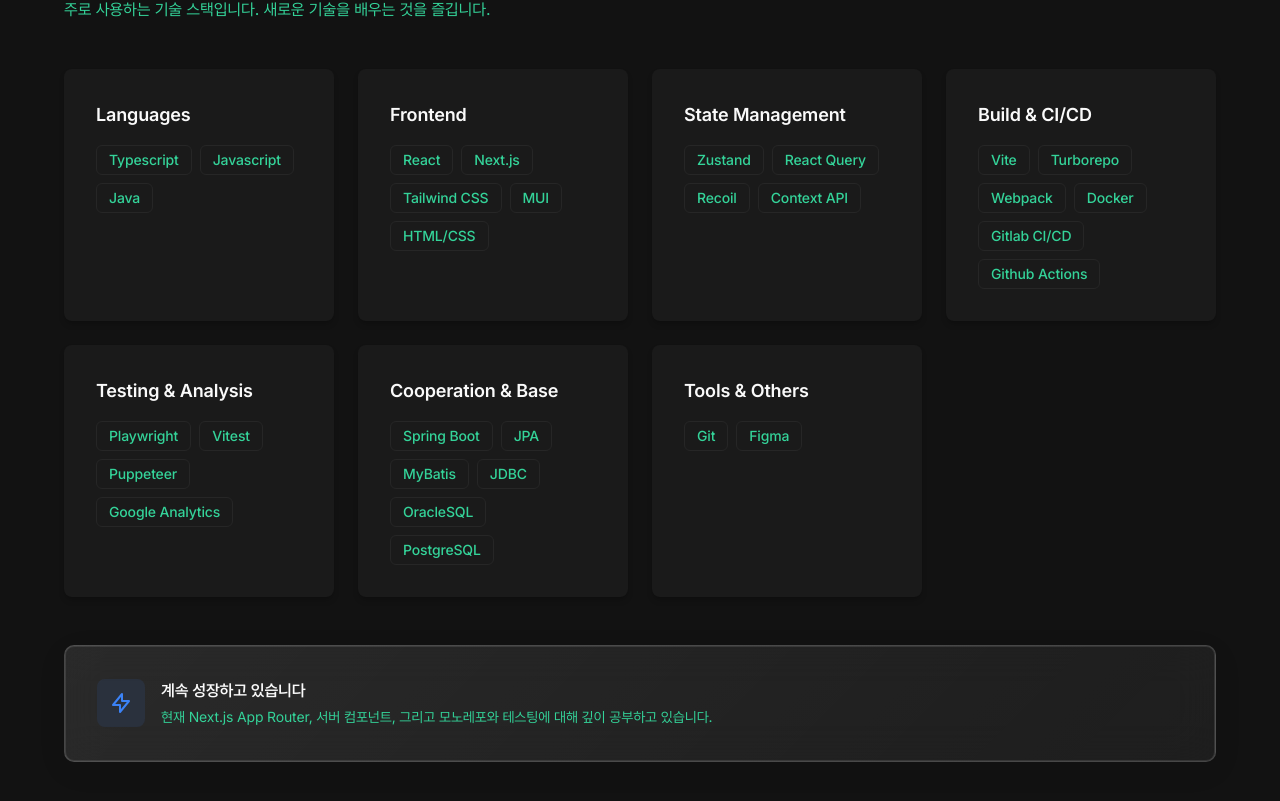
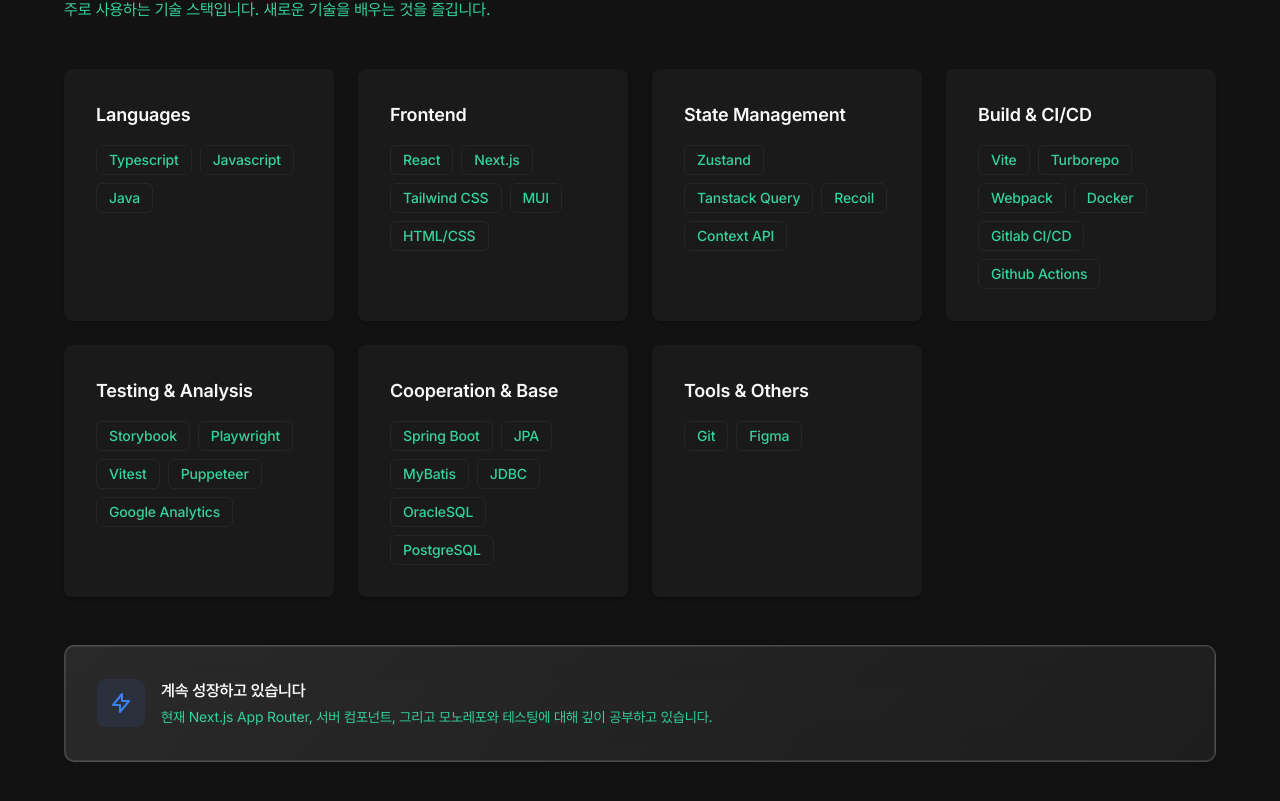
Before and after one commit to kingkiboots/portfolio, a Next.js app: page / in a window 1280 px wide. Shown: the part 947-1748 px from the top of the page. Built offline with nearby package versions, Linux system fonts and the light colour scheme.

Commit message:
style: 코드 프리티어 적용 및 텍스트 수정

```diff
--- a/src/widgets/home/ui/SkillsSection.tsx
+++ b/src/widgets/home/ui/SkillsSection.tsx
@@ -19,7 +19,7 @@
   },
   {
     title: "State Management",
-    skills: ["Zustand", "React Query", "Recoil", "Context API"],
+    skills: ["Zustand", "Tanstack Query", "Recoil", "Context API"],
   },
   {
     title: "Build & CI/CD",
@@ -34,7 +34,13 @@
   },
   {
     title: "Testing & Analysis",
-    skills: ["Playwright", "Vitest", "Puppeteer", "Google Analytics"],
+    skills: [
+      "Storybook",
+      "Playwright",
+      "Vitest",
+      "Puppeteer",
+      "Google Analytics",
+    ],
   },
   {
     title: "Cooperation & Base",
@@ -67,7 +73,11 @@
     >
       {category.title}
     </h3>
-    <ul className="flex flex-wrap gap-2" role="list" aria-label={`${category.title} 기술 목록`}>
+    <ul
+      className="flex flex-wrap gap-2"
+      role="list"
+      aria-label={`${category.title} 기술 목록`}
+    >
       {category.skills.map((skill) => (
         <li key={skill}>
           <Tag variant="default" size="md">
@@ -83,7 +93,11 @@
 
 export const SkillsSection = memo(() => {
   return (
-    <section id="skills" className="section bg-surface-elevated/50" aria-labelledby="skills-heading">
+    <section
+      id="skills"
+      className="section bg-surface-elevated/50"
+      aria-labelledby="skills-heading"
+    >
       <div className="container mx-auto px-6">
         <SectionTitle
           title="Skills"
```
